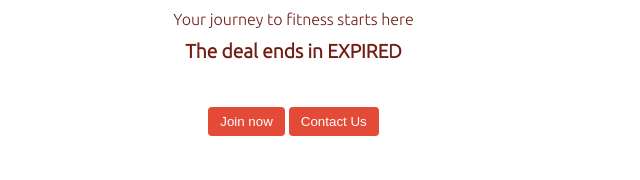
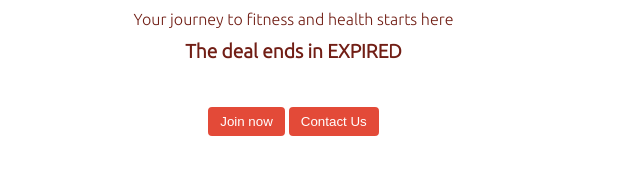
Before and after one commit to kalyanakula7/kalyanfitness, a plain HTML site: page index.html in a window 1280 px wide. Shown: the part 524-704 px from the top of the page, 97-737 px from the left. Drawn offline with Linux system fonts and the light colour scheme.

Commit message:
Update index.html

```diff
--- a/index.html
+++ b/index.html
@@ -35,7 +35,7 @@
                             <img class="dumbellimg" src="dumbell.png" alt="">
                         </div>
                         <h1 class="my-1 text-center">The best fitness Gym in the town is here</h1>
-                        <p class=" text-center">Your journey to fitness starts here</p>
+                        <p class=" text-center">Your journey to fitness and health starts here</p>
                             <!-- Display the countdown timer in an element -->
                             <p class="deal text-center">The deal ends in <span id="demo"></span></p>
                             <br>
```
